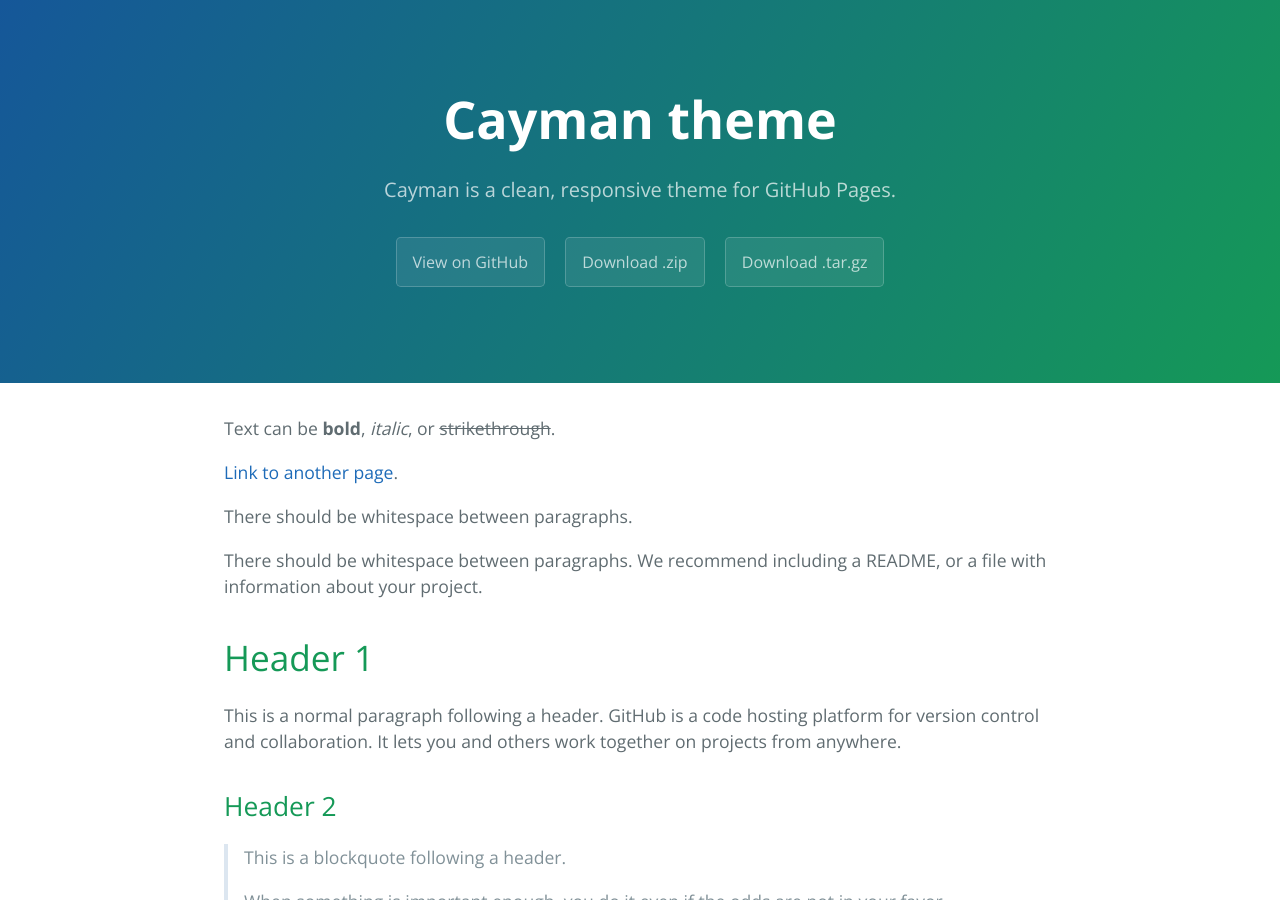
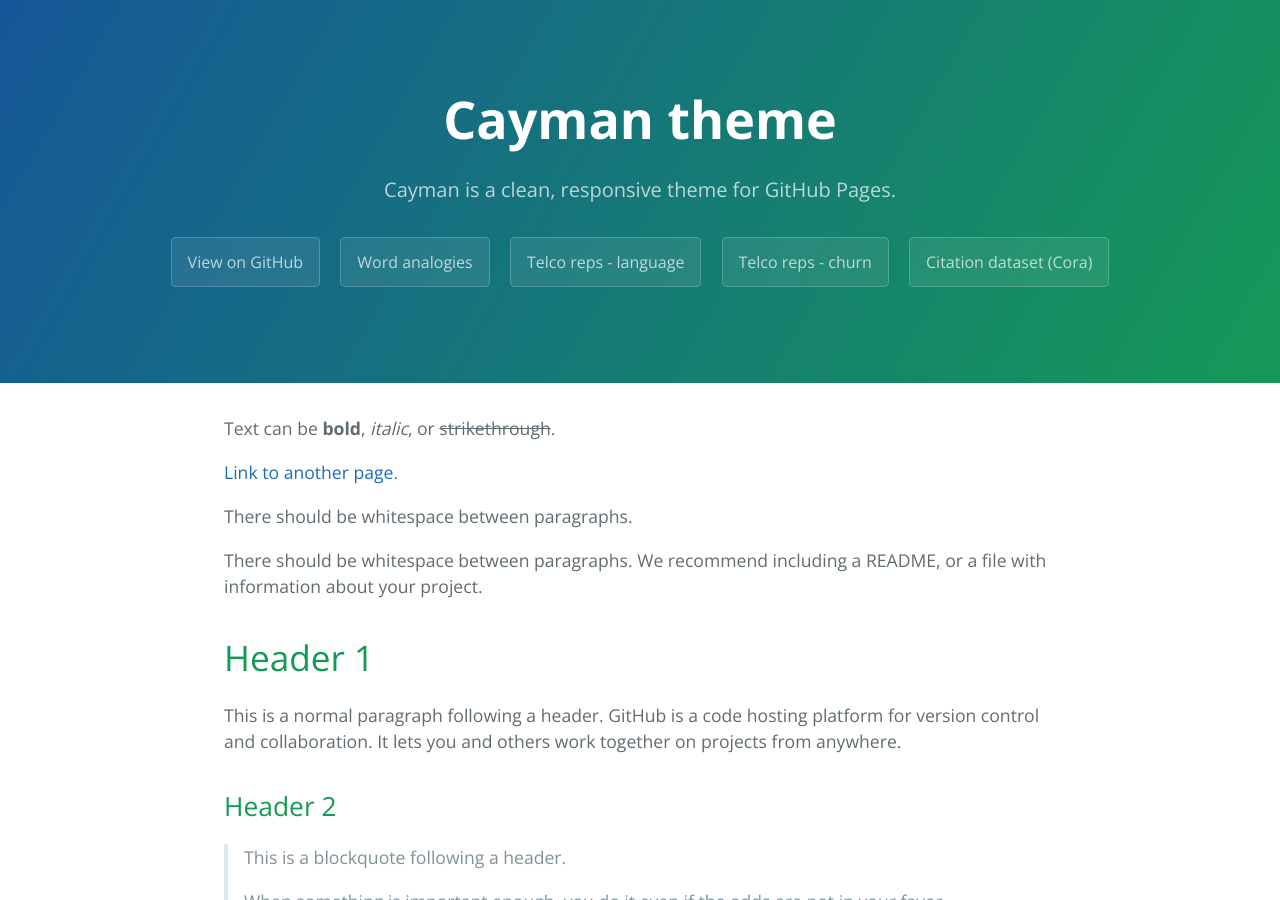
Before and after one commit to SandraMNE/ODN, a Jekyll site: the page built from index.md, in a window 1280 px wide and 900 px high. Built offline with Jekyll 4.4.1, drawn with Linux system fonts in a browser that asks for light colours.

Commit message:
Update default.html

```diff
--- a/_layouts/default.html
+++ b/_layouts/default.html
@@ -29,8 +29,10 @@
         <a href="{{ site.github.repository_url }}" class="btn">View on GitHub</a>
       {% endif %}
       {% if site.show_downloads %}
-        <a href="{{ site.github.zip_url }}" class="btn">Download .zip</a>
-        <a href="{{ site.github.tar_url }}" class="btn">Download .tar.gz</a>
+        <a href="{{https://lamyiowce.github.io/word2viz/}}" class="btn">Word analogies </a>
+        <a href="{{https://sandramne.github.io/TelcoReps/}}" class="btn">Telco reps - language </a>
+        <a href="{{churn-tsne-SG32-nw10-wl10.png}}" class="btn">Telco reps - churn</a>
+        <a href="{{Cora-dataset-GAT.jpeg}}" class="btn">Citation dataset (Cora)</a>
       {% endif %}
     </header>
 
```
